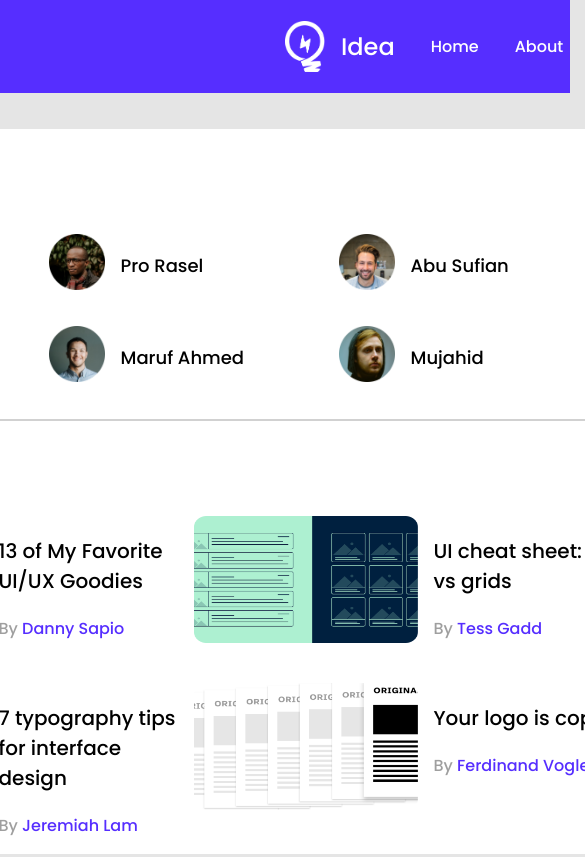
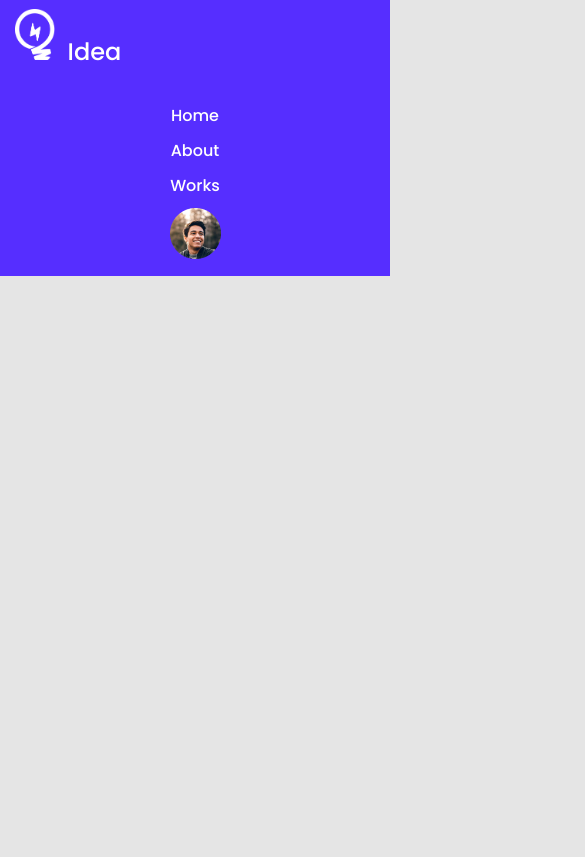
Before and after one commit to m3hrab/Ideas-responsive, a plain HTML site: page index.html in a window 390 px wide. Shown: the top 857 px of the page, 585 px wide, since content can reach past the window. Drawn offline with Linux system fonts and the light colour scheme.

Commit message:
added responsive navbar

```diff
--- a/styles/style.css
+++ b/styles/style.css
@@ -193,3 +193,37 @@ hr {
   border-radius: 14.6913px;
   padding: 4px 6px;
 }
+
+/* media queries  */
+
+@media only screen and (max-width: 688px) {
+  /* responsive nav-bar  */
+  .nav-container,
+  .logo a,
+  .nav-items {
+    flex-direction: column;
+    margin: 0;
+    padding: 0;
+  }
+
+  .nav-items a {
+    margin: 0;
+    margin-bottom: 10px;
+  }
+
+  .logo a,
+  .logo-text {
+    display: inline-block;
+    padding: 5px;
+    margin-left: 10px;
+  }
+
+  .logo-text {
+    margin-left: 3px;
+  }
+
+  .top-section,
+  .bottom-section {
+    display: none;
+  }
+}
```
